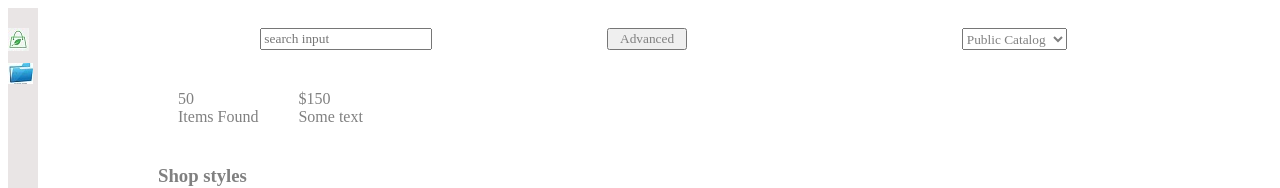
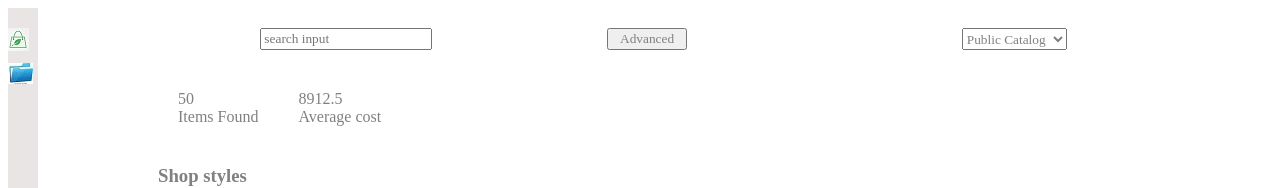
Before and after one commit to AlenaYashchanka/EpamTraining, a React app in the folder JS/JS_Project/: page / in a window 1280 px wide. Shown: the top 188 px of the page. Built offline with nearby package versions, Linux system fonts and the light colour scheme.

Commit message:
add count price

```diff
--- a/JS/JS_Project/src/components/basket/basket.jsx
+++ b/JS/JS_Project/src/components/basket/basket.jsx
@@ -13,8 +13,8 @@ export class Basket extends React.Component {
                     <div className = "fashion-counter__text">Items Found</div>
                 </div>
                 <div className = "fashion-counter">
-                    <div className = "fashion-counter__number">$150</div>
-                    <div className = "fashion-counter__text">Some text</div>
+                    <div className = "fashion-counter__number">{this.props.countPrice}</div>
+                    <div className = "fashion-counter__text">Average cost</div>
                 </div>
             </div>
         );
--- a/JS/JS_Project/src/components/container/container.jsx
+++ b/JS/JS_Project/src/components/container/container.jsx
@@ -39,7 +39,15 @@ class App extends Component {
         this.setState({displayedItems: a});
     }
 
+    updatePrice(){
+        let sumPrice=0;
+        this.state.displayedItems.forEach((el)=>{sumPrice+=el.object.metadata.price;});
+        return sumPrice;
+    }
+
     render(){
+        //let sumPrice=0;
+        //this.state.displayedItems.forEach((el)=>{sumPrice+=el.object.metadata.price;});
         return(
             <Router>
             <div className = "fashion">
@@ -49,7 +57,14 @@ class App extends Component {
                 <div className = "main-page">
                     <div className = "head-items"><Input displayResult = {this.updateItems}/> <Button/> <Dropdown/>
                     </div>
-                    <div className = "basket"><Basket countItems = {this.state.displayedItems.length}/></div>
+                    <div className = "basket">
+                        <Basket
+                        countItems = {this.state.displayedItems.length}
+                        //countPrice = {this.state.displayedItems.length}
+                        //countPrice = {this.state.displayedItems.reduce((sum, current)=>{return sum.object.metadata.price+current.object.metadata.price;})}
+                        countPrice = {this.updatePrice()}
+                        />
+                    </div>
                     <h3>Shop styles</h3>
                     <Switch>
                         <Route exact path= "/" render={(props)=><Catalog myCatalog = {this.state.displayedItems} {...props}/>}/>
```
Also changed, not shown: JS/JS_Project/src/store/actions/index.js (line endings or trailing spaces).
